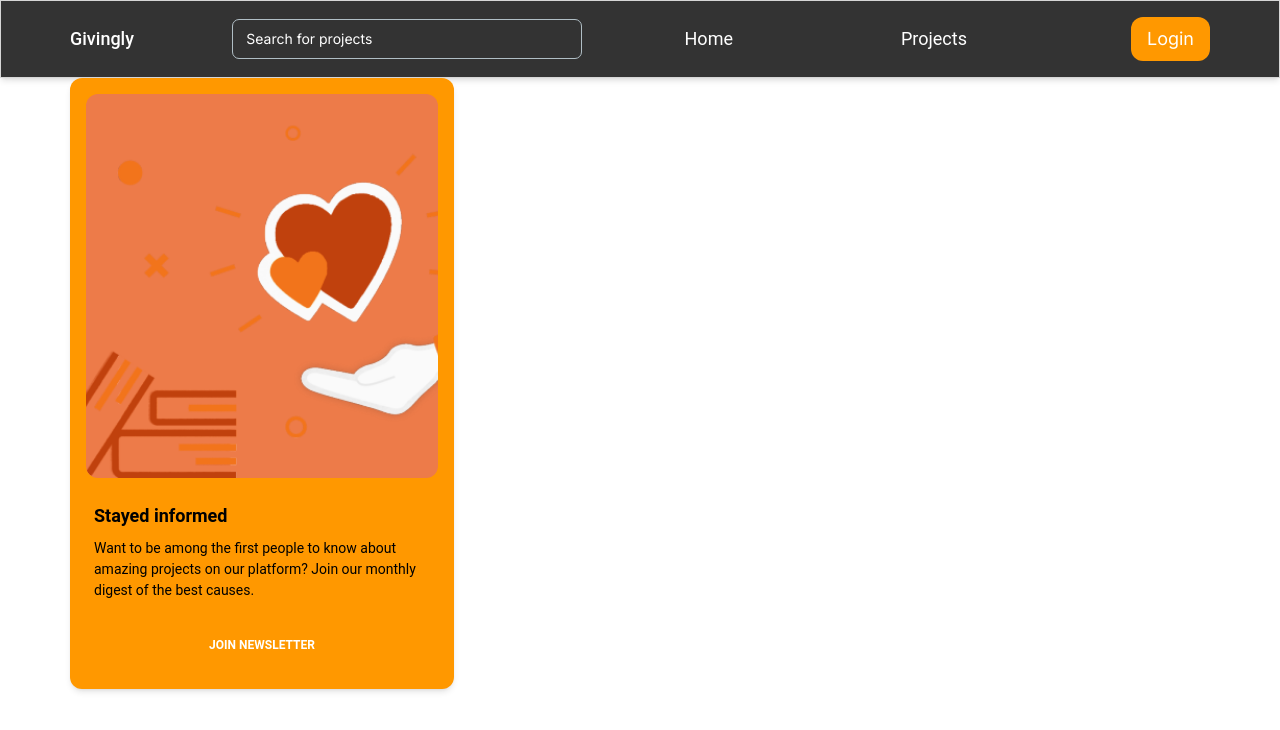
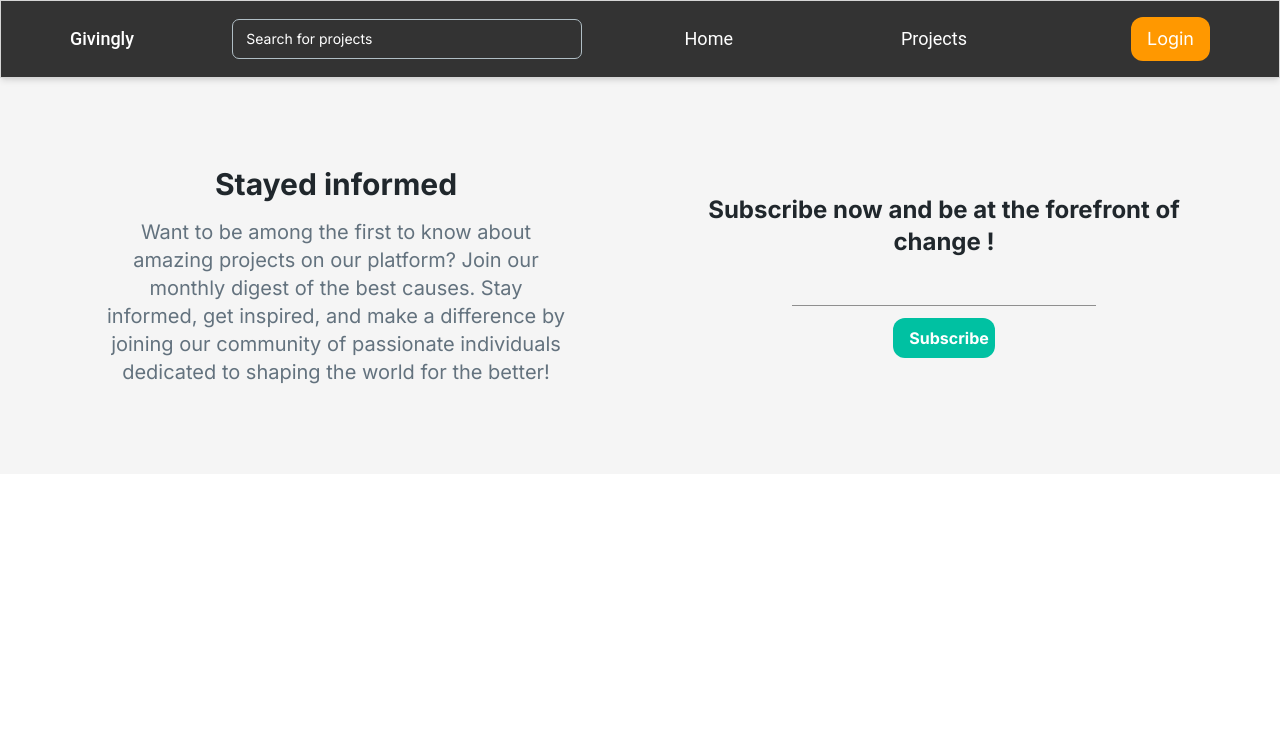
Before and after one commit to 202303-PRM-TR-FEW/Crowdfunding-Platform-Team-10, a Next.js app: page /en/gettingstarted in a window 1280 px wide. Shown: the top 730 px of the page. Built offline with nearby package versions, Linux system fonts and the light colour scheme; no server answers; the database is empty.

Commit message:
Feat: created wellcome banner in homepage and updated newsletter component

```diff
--- a/app/[locale]/layout.js
+++ b/app/[locale]/layout.js
@@ -33,7 +33,7 @@ export default function RootLayout({ children }) {
         <body className={inter.className}>
           <AuthContextProvider>
             <Nav />
-            <div className="container mx-auto">{children}</div>
+            <div className="">{children}</div>
           </AuthContextProvider>
         </body>
       </FundProvider>
--- a/app/[locale]/page.js
+++ b/app/[locale]/page.js
@@ -1,9 +1,11 @@
+import WelcomeBanner from "@/components/WelcomeBanner";
+import NewsLetterCard from "@/components/cards/NewsLetterCard";
 import React from "react";
-
 function page() {
   return (
     <div>
-      <p>Welcome Page</p>
+      <WelcomeBanner />
+      <NewsLetterCard />
     </div>
   );
 }
--- a/app/components/Nav.jsx
+++ b/app/components/Nav.jsx
@@ -138,9 +138,7 @@ export default function Nav() {
 
             <div
               className={`${
-                !searchProjects
-                  ? "hidden"
-                  : "flex"
+                !searchProjects ? "hidden" : "flex"
               } absolute top-12 w-full`}
             >
               <SearchList searchProjects={searchProjects} />
--- /dev/null
+++ b/app/components/WelcomeBanner.jsx
@@ -0,0 +1,28 @@
+import Link from "next/link";
+import React from "react";
+const WelcomeBanner = () => {
+  return (
+    <section className="flex justify-center items-center">
+      <div className="grid lg:grid-cols-2 gap-8 py-28 container">
+        <div className="p-10 flex flex-col gap-4 text-center lg:text-left">
+          <p className="header-1">Supporting great causes made easy</p>
+          <p className="sub-header">
+            We helped over 3.500 projects and causes. Sing in today and get your
+            idea kicked off or support others kick off their amazing projects.
+          </p>
+          <Link href="/projects" className="justify-self-end xl:mt-8">
+            <button className="btn-primary">Start Today</button>
+          </Link>
+        </div>
+        <div className="p-10 sm:p-24">
+          <img
+            src="https://firebasestorage.googleapis.com/v0/b/crowdfunding-99b5a.appspot.com/o/hero.png?alt=media&token=f25e81a6-bb2e-4797-b4b0-a03d495988bb"
+            alt=""
+          />
+        </div>
+      </div>
+    </section>
+  );
+};
+
+export default WelcomeBanner;
--- a/app/components/cards/NewsLetterCard.jsx
+++ b/app/components/cards/NewsLetterCard.jsx
@@ -1,20 +1,33 @@
 "use client";
 import emailjs from "emailjs-com";
 import React, { useRef } from "react";
-import {
-  Card,
-  CardHeader,
-  CardBody,
-  CardFooter,
-  Typography,
-  Button,
-  Popover,
-  PopoverHandler,
-  PopoverContent,
-  Input,
-} from "@material-tailwind/react";
+// import {
+//   Card,
+//   CardHeader,
+//   CardBody,
+//   CardFooter,
+//   Typography,
+//   Button,
+//   Popover,
+//   PopoverHandler,
+//   PopoverContent,
+//   Input,
+// } from "@material-tailwind/react";
+import { Input, ThemeProvider, createTheme } from "@mui/material";
+export default function NewsLetterCard() {
+  const theme = createTheme({
+    palette: {
+      primary: {
+        main: "#00c1a2",
+      },
+      action: {
+        // Customize the autofill background color
+        hover: "#00c1a2", // Replace with your desired color
+        selected: "#00c1a2", // Replace with your desired color
+      },
+    },
+  });
 
-export default function NewsLetterCard() {
   const form = useRef();
 
   const sendEmail = (e) => {
@@ -42,59 +55,99 @@ export default function NewsLetterCard() {
   };
 
   return (
-    <Card className="w-96 bg-orange-500">
-      <CardHeader
-        shadow={false}
-        floated={false}
-        className="h-96 bg-basicOrange"
+    <ThemeProvider theme={theme}>
+      <section className="flex justify-center items-center bg-gray-100 py-8 md:px-12">
+        <div className="grid lg:grid-cols-2 gap-8 ">
+          <div className="p-14 flex flex-col gap-4 justify-center text-center">
+            <p className="header-3">Stayed informed</p>
+            <p className="sub-header">
+              Want to be among the first to know about amazing projects on our
+              platform? Join our monthly digest of the best causes. Stay
+              informed, get inspired, and make a difference by joining our
+              community of passionate individuals dedicated to shaping the world
+              for the better!
+            </p>
+          </div>
+          <div className=" p-4 sm:p-10 flex flex-col gap-4 justify-center text-center">
+            <p className="header-4">
+              Subscribe now and be at the forefront of change !
+            </p>
+            <form
+              ref={form}
+              onSubmit={sendEmail}
+              className="md:px-24 flex flex-col"
             >
-        <img
-          src="/assets/images/newslettercard.image.png"
-          className="w-full h-full object-cover"
-        />
-      </CardHeader>
-      <CardBody>
-        <div className="flex items-center justify-between mb-2">
-          <Typography variant="h4" color="black" className="text-lg">
-            Stayed informed
-          </Typography>
-        </div>
-        <Typography variant="small" color="black" className="font-normal">
-          Want to be among the first people to know about amazing projects on
-          our platform? Join our monthly digest of the best causes.
-        </Typography>
-      </CardBody>
-      <CardFooter className="pt-0">
-        <Popover placement="bottom">
-          <PopoverHandler>
-            <Button
-              ripple={false}
-              fullWidth={true}
-              className="bg-BasicBlack text-white shadow-none hover:shadow-none focus:shadow-none focus:scale-105 active:scale-100"
-            >
-              Join newsletter
-            </Button>
-          </PopoverHandler>
-          <PopoverContent className="w-96 bg-orange-500">
-            <Typography variant="h6" color="white" className="mb-5">
-              Newsletter Subscription
-            </Typography>
-            <div>
-              <form ref={form} onSubmit={sendEmail} className="flex gap-2">
               <Input
                 label="Email Address"
                 type="email"
-                  color="white"
                 name="to_email"
+                inputProps={{ min: 0, style: { textAlign: "center" } }}
               />
-                <Button type="submit" className="bg-black">
+
+              <button
+                type="submit"
+                className="btn-primary mt-3 px-10 sm:w-2/6 self-center"
+              >
                 Subscribe
-                </Button>
+              </button>
             </form>
           </div>
-          </PopoverContent>
-        </Popover>
-      </CardFooter>
-    </Card>
+        </div>
+      </section>
+    </ThemeProvider>
+    // <Card className="w-96 bg-orange-500">
+    //   <CardHeader
+    //     shadow={false}
+    //     floated={false}
+    //     className="h-96 bg-basicOrange"
+    //   >
+    //     <img
+    //       src="/assets/images/newslettercard.image.png"
+    //       className="w-full h-full object-cover"
+    //     />
+    //   </CardHeader>
+    //   <CardBody>
+    //     <div className="flex items-center justify-between mb-2">
+    //       <Typography variant="h4" color="black" className="text-lg">
+    //         Stayed informed
+    //       </Typography>
+    //     </div>
+    //     <Typography variant="small" color="black" className="font-normal">
+    //       Want to be among the first people to know about amazing projects on
+    //       our platform? Join our monthly digest of the best causes.
+    //     </Typography>
+    //   </CardBody>
+    //   <CardFooter className="pt-0">
+    //     <Popover placement="bottom">
+    //       <PopoverHandler>
+    //         <Button
+    //           ripple={false}
+    //           fullWidth={true}
+    //           className="bg-BasicBlack text-white shadow-none hover:shadow-none focus:shadow-none focus:scale-105 active:scale-100"
+    //         >
+    //           Join newsletter
+    //         </Button>
+    //       </PopoverHandler>
+    //       <PopoverContent className="w-96 bg-orange-500">
+    //         <Typography variant="h6" color="white" className="mb-5">
+    //           Newsletter Subscription
+    //         </Typography>
+    //         <div>
+    //           <form ref={form} onSubmit={sendEmail} className="flex gap-2">
+    //             <Input
+    //               label="Email Address"
+    //               type="email"
+    //               color="white"
+    //               name="to_email"
+    //             />
+    //             <Button type="submit" className="bg-black">
+    //               Subscribe
+    //             </Button>
+    //           </form>
+    //         </div>
+    //       </PopoverContent>
+    //     </Popover>
+    //   </CardFooter>
+    // </Card>
   );
 }
```
Lines whose indentation alone changed are shown as unchanged.
